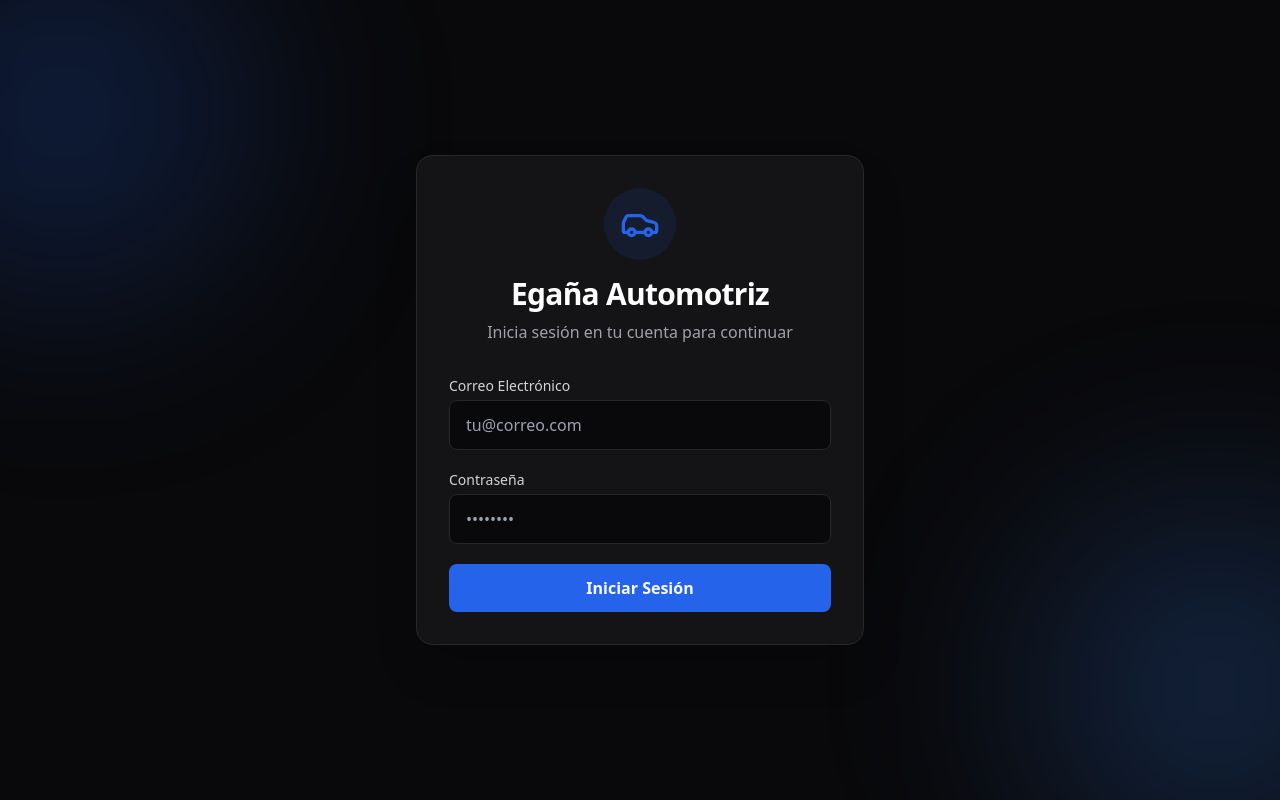
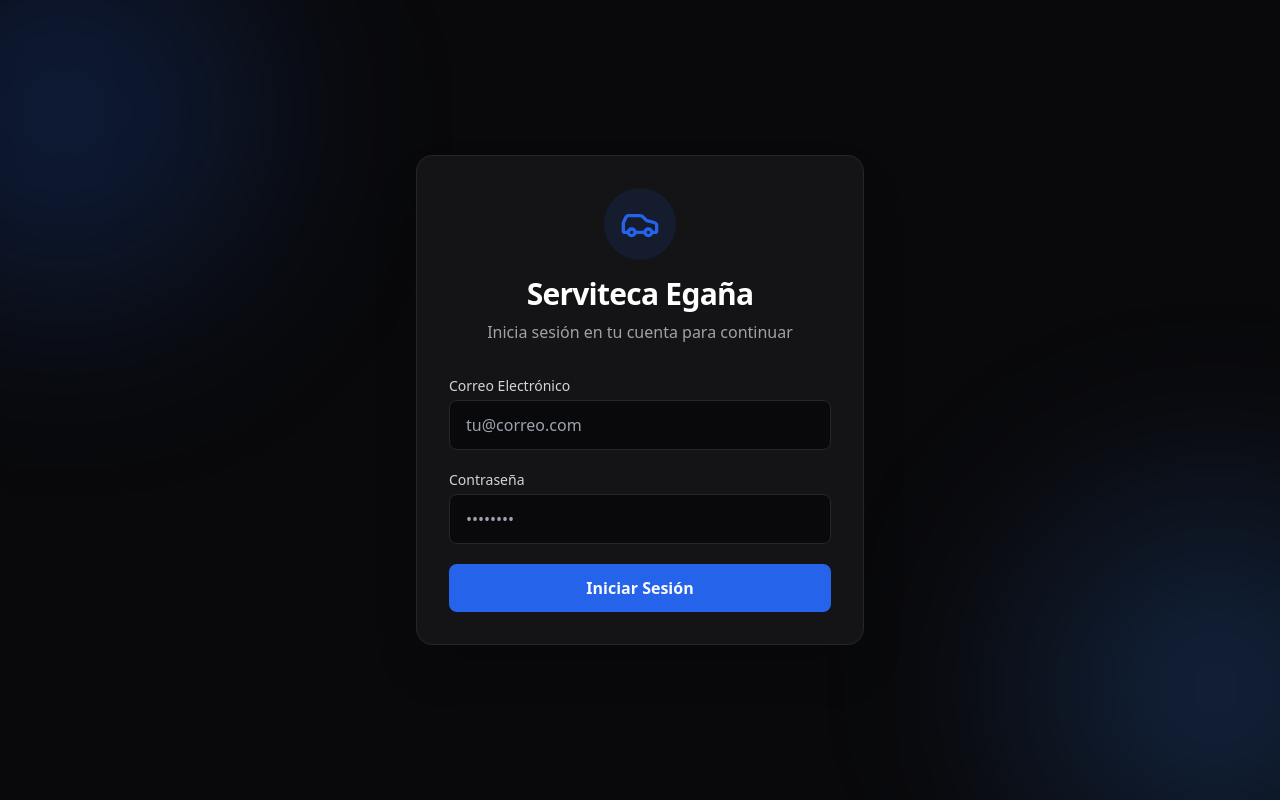
Before and after one commit to roboticsubspa-gif/autotecusuarios, a React (Vite) app: page /#/login in a window 1280 px wide. Built offline with nearby package versions, Linux system fonts and the light colour scheme; what @react-pdf/renderer would draw is missing.

Commit message:
Update header text from 'Egaña Automotriz' to 'Serviteca Egaña'

```diff
--- a/src/pages/Login.tsx
+++ b/src/pages/Login.tsx
@@ -39,7 +39,7 @@
           <div className="bg-primary/10 p-4 rounded-full mb-4">
             <Car size={40} className="text-primary" />
           </div>
-          <h1 className="text-3xl font-bold text-white tracking-tight">Egaña Automotriz</h1>
+          <h1 className="text-3xl font-bold text-white tracking-tight">Serviteca Egaña</h1>
           <p className="text-zinc-400 mt-2">Inicia sesión en tu cuenta para continuar</p>
         </div>
 
```
